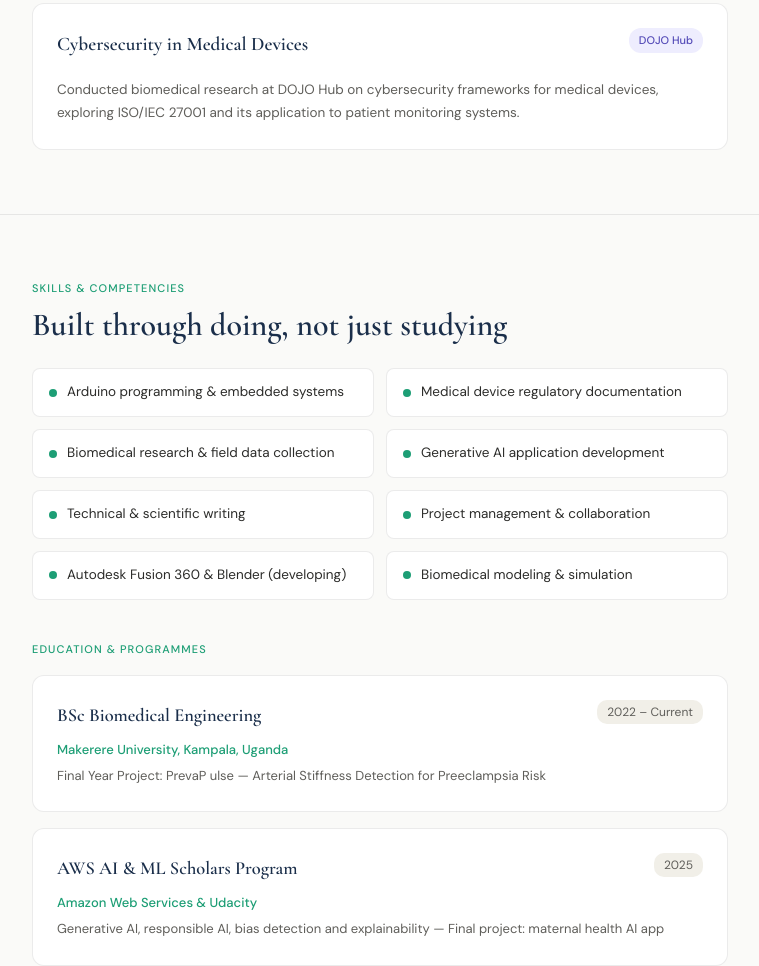
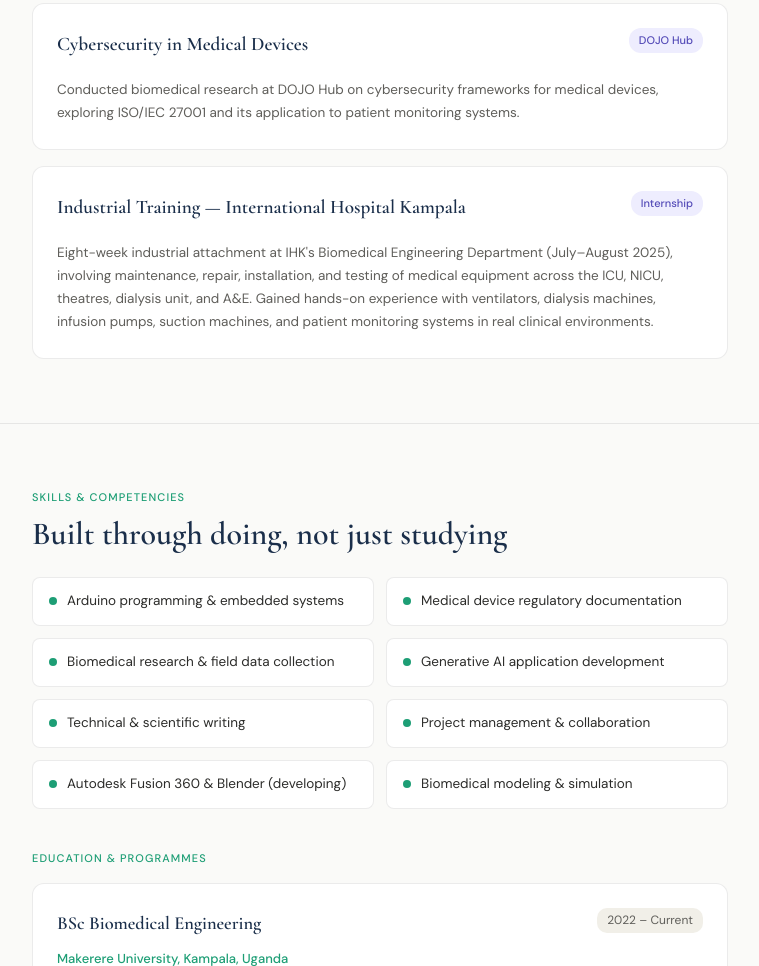
Before and after one commit to NANKINGA-NAJIDIYAH/portfolio, a plain HTML site: page index.html in a window 1280 px wide. Shown: the part 2450-3416 px from the top of the page, without its empty margins (260-1019 px from the left). Drawn offline with nearby package versions, Linux system fonts and the light colour scheme.

Commit message:
Update index.html

```diff
--- a/index.html
+++ b/index.html
@@ -157,6 +157,10 @@ footer{text-align:center;padding:2rem;font-size:12px;color:var(--muted);border-t
       <div class="project-top"><div class="project-title">Cybersecurity in Medical Devices</div><span class="project-badge internship">DOJO Hub</span></div>
       <p class="project-desc">Conducted biomedical research at DOJO Hub on cybersecurity frameworks for medical devices, exploring ISO/IEC 27001 and its application to patient monitoring systems.</p>
     </div>
+    <div class="project-card">
+      <div class="project-top"><div class="project-title">Industrial Training — International Hospital Kampala</div><span class="project-badge internship">Internship</span></div>
+      <p class="project-desc">Eight-week industrial attachment at IHK's Biomedical Engineering Department (July–August 2025), involving maintenance, repair, installation, and testing of medical equipment across the ICU, NICU, theatres, dialysis unit, and A&E. Gained hands-on experience with ventilators, dialysis machines, infusion pumps, suction machines, and patient monitoring systems in real clinical environments.</p>
+    </div>
   </div>
 </div>
 
```
